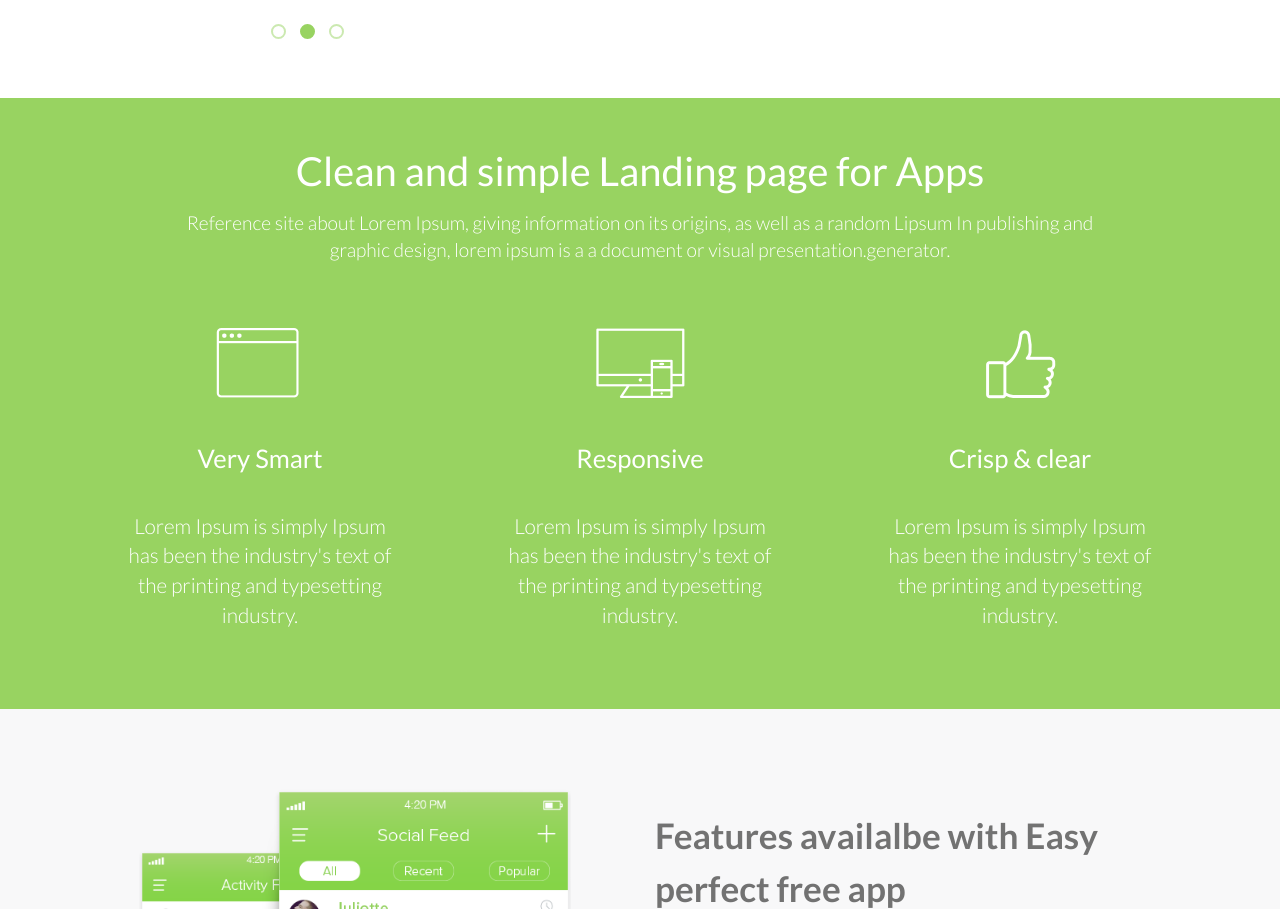
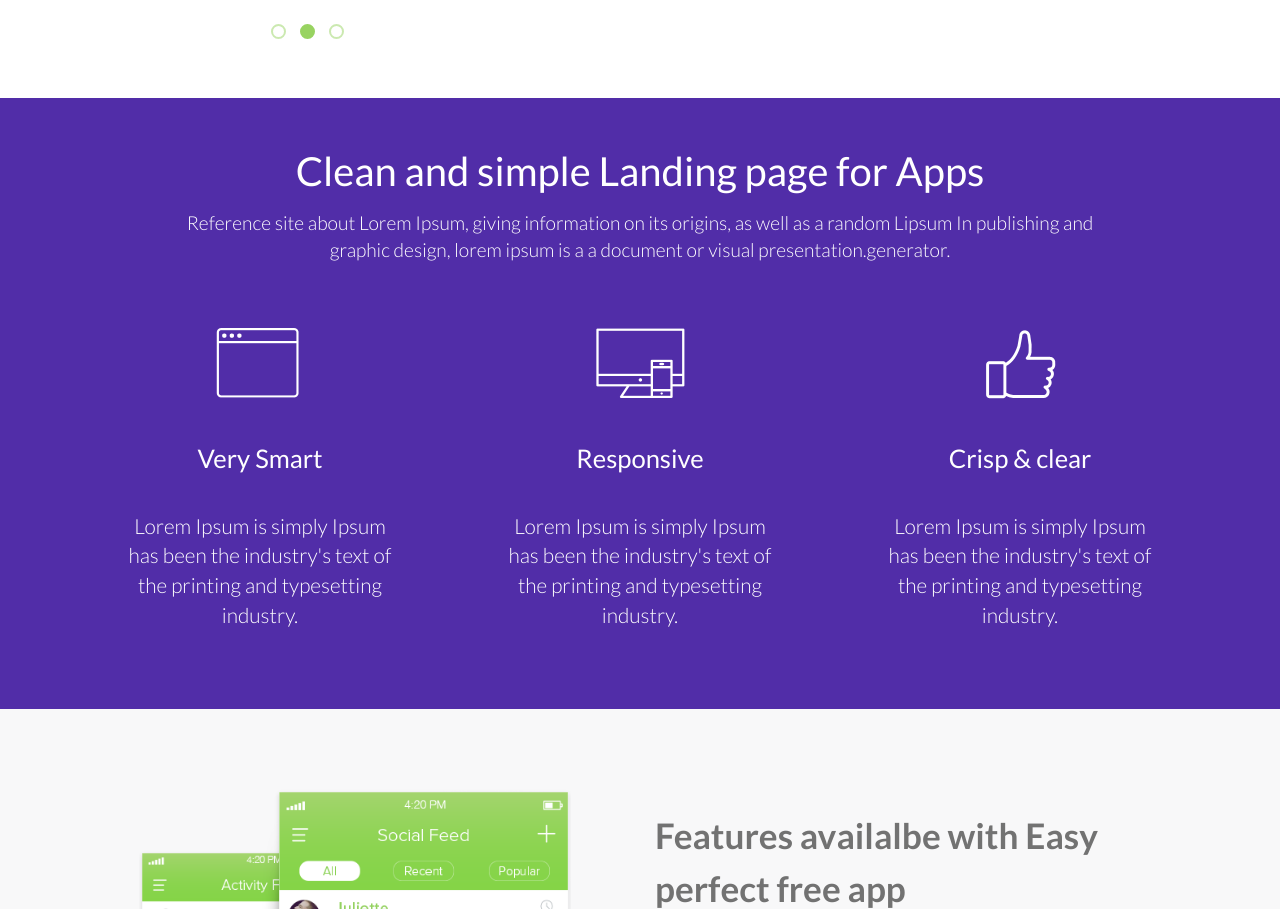
Before and after one commit to 99Hotels/99Hotels.github.io, a plain HTML site: page index.html in a window 1280 px wide. Shown: the part 738-1647 px from the top of the page. Drawn offline with Linux system fonts and the light colour scheme.

Commit message:
starting over againnnn

```diff
--- a/css/style.css
+++ b/css/style.css
@@ -106,7 +106,7 @@ ul.usefull-for li a.u-windows span:hover{
 }
 /*----- top-grids -----*/
 .top-grids{
-	background:#98D361;
+	background:#512DA8;
 	padding:3.2em 0 5em;
 }
 .top-grids-head h3{
```
Also changed, not shown: images/logo.png.
